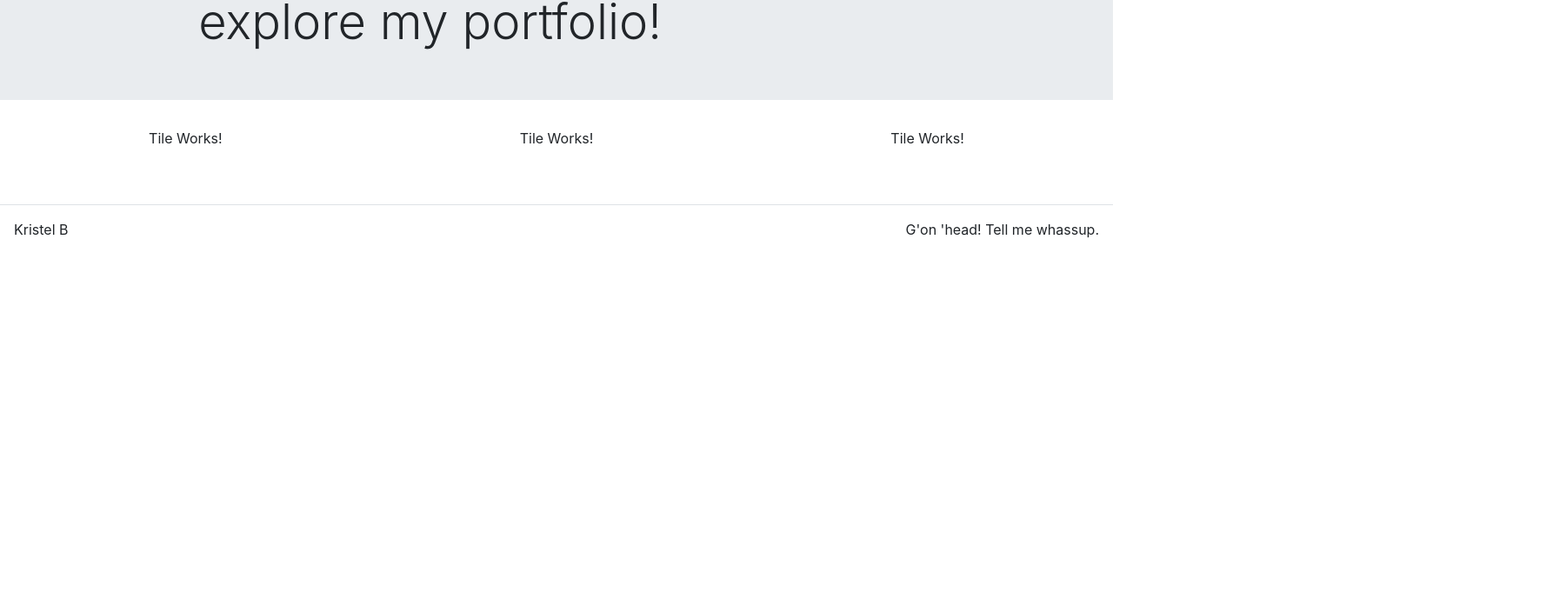
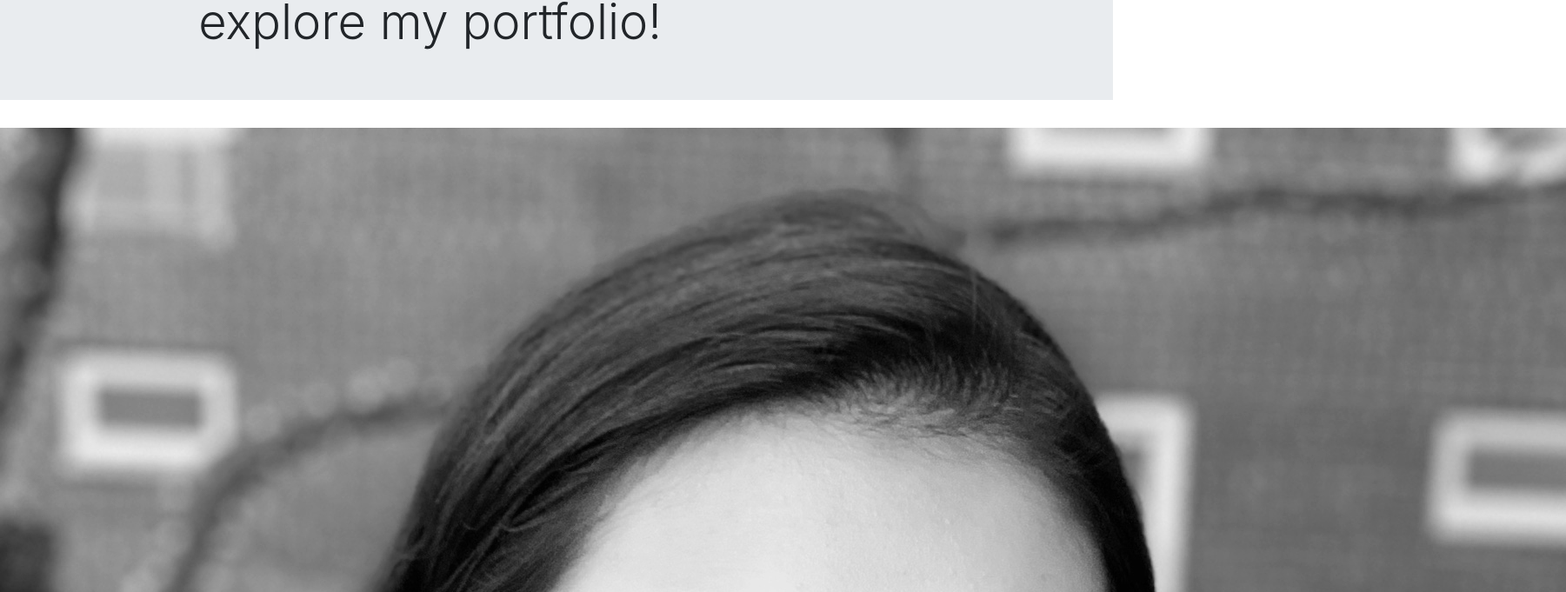
Before and after one commit to kristel-spike/kristel-spike.github.io, a React (Create React App) app in the folder Desktop/kristel-spike.github.io/: page / in a window 1280 px wide. Shown: the part 371-1052 px from the top of the page at 87% size, 1801 px wide, since content can reach past the window. Before the commit the page ends 800 px from the top, so only its background shows below. Built offline with nearby package versions, Linux system fonts and the light colour scheme.

Commit message:
updated tiles to show images

```diff
--- a/Desktop/kristel-spike.github.io/src/components/Tile.js
+++ b/Desktop/kristel-spike.github.io/src/components/Tile.js
@@ -1,8 +1,16 @@
 import React from 'react';
+
+import TileInfo from '../components/TileInfo'
 
 function Tile(props) {
     return(
-        <p>Tile Works!</p>
+        <div>
+            <img className="" src={props.item.imgSrc} alt={props.item.imgSrc}/>
+            {props.item.selected &&
+            <TileInfo title={props.item.title}
+            subTitle={props.item.subTitle}
+            link={props.item.link}/>}
+        </div>
     );
 }
 
--- a/Desktop/kristel-spike.github.io/src/components/TileInfo.js
+++ b/Desktop/kristel-spike.github.io/src/components/TileInfo.js
@@ -0,0 +1,10 @@
+import React from 'react';
+
+function TileInfo(props){
+
+    return(
+        <p>Card Info</p>
+    )
+
+}
+export default TileInfo;
```
Also changed, not shown: Desktop/kristel-spike.github.io/src/assets/images/phone.jpg.
